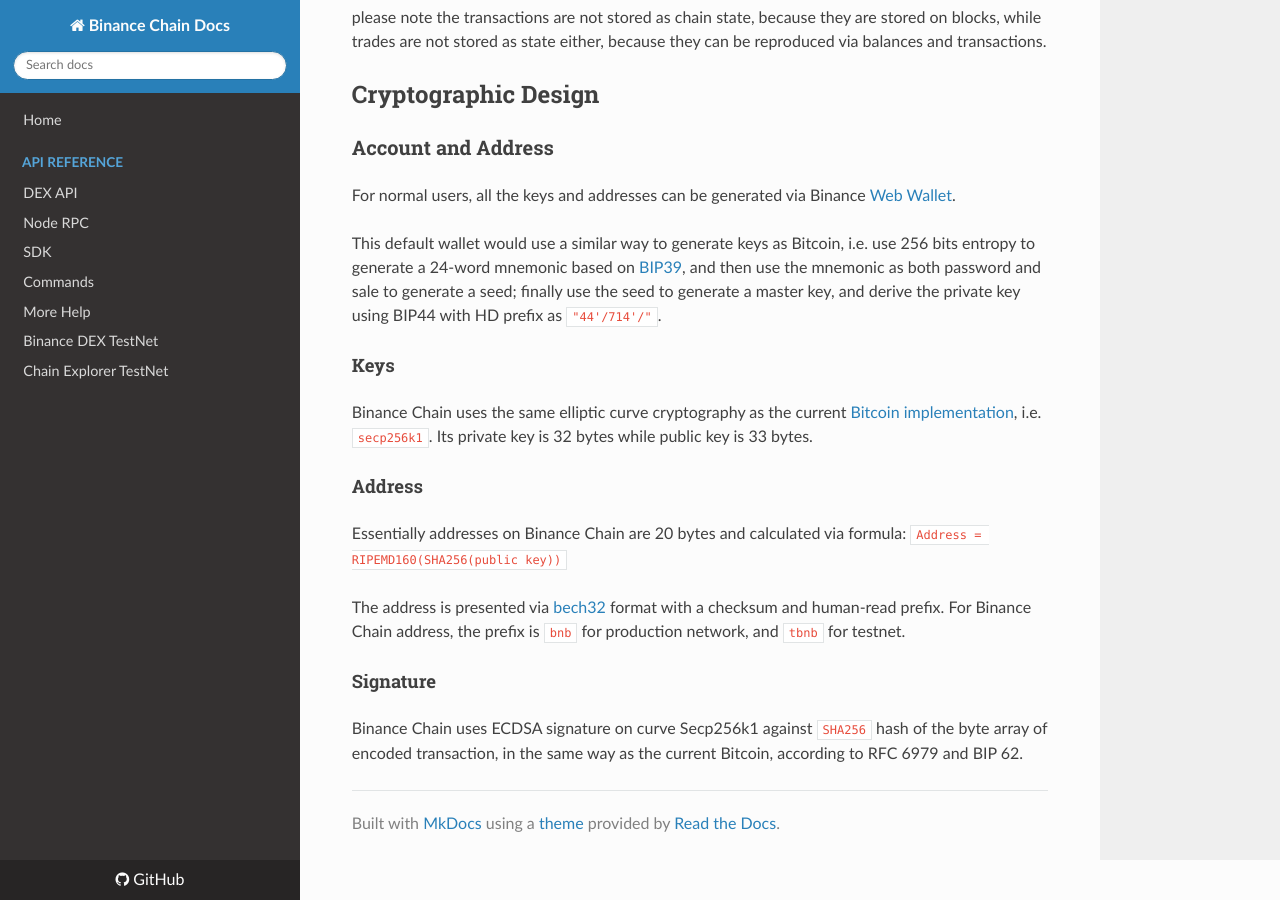
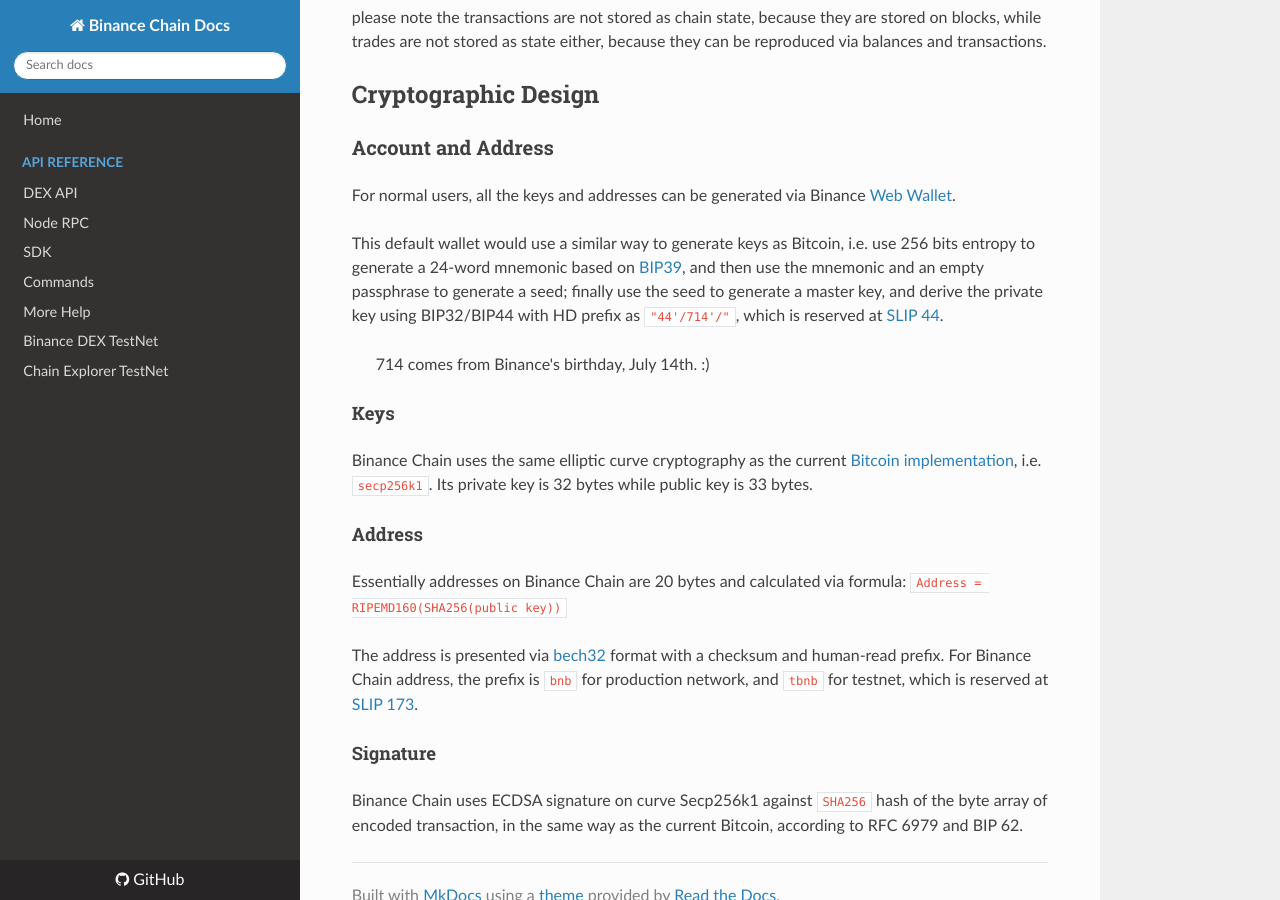
Before and after one commit to yash-sharma1/docs-site, an MkDocs documentation site: the page built from docs/blockchain.md, in a window 1280 px wide and 900 px high, scrolled down 1757 px. Built offline with MkDocs 1.6.1, drawn with Linux system fonts in a browser that asks for light colours; nearby versions of some CDN libraries.

Commit message:
fixed some typo.

```diff
--- a/docs/blockchain.md
+++ b/docs/blockchain.md
@@ -84,7 +84,9 @@
 ### Account and Address
 For normal users, all the keys and addresses can be generated via Binance [Web Wallet](wallet.binance.org).
 
-This default wallet would use a similar way to generate keys as Bitcoin, i.e. use 256 bits entropy to generate a 24-word mnemonic based on [BIP39](https://github.com/bitcoin/bips/blob/master/bip-0039.mediawiki), and then use the mnemonic as both password and sale to generate a seed; finally use the seed to generate a master key, and derive the private key using BIP44 with HD prefix as `"44'/714'/"`.
+This default wallet would use a similar way to generate keys as Bitcoin, i.e. use 256 bits entropy to generate a 24-word mnemonic based on [BIP39](https://github.com/bitcoin/bips/blob/master/bip-0039.mediawiki), and then use the mnemonic and an empty passphrase to generate a seed; finally use the seed to generate a master key, and derive the private key using BIP32/BIP44 with HD prefix as `"44'/714'/"`, which is reserved at [SLIP 44](https://github.com/satoshilabs/slips/blob/master/slip-0044.md).
+
+>714 comes from Binance's birthday, July 14th. :)
 
 #### Keys
 Binance Chain uses the same elliptic curve cryptography as the current [Bitcoin implementation](https://github.com/btcsuite/btcd/tree/master/btcec), i.e. `secp256k1`. Its private key is 32 bytes while public key is 33 bytes.
@@ -93,7 +95,7 @@
 
 Essentially addresses on Binance Chain are 20 bytes and calculated via formula: `Address = RIPEMD160(SHA256(public key))`
 
-The address is presented via [bech32](https://github.com/bitcoin/bips/blob/master/bip-0173.mediawiki) format with a checksum and human-read prefix. For Binance Chain address, the prefix is `bnb` for production network, and `tbnb` for testnet.
+The address is presented via [bech32](https://github.com/bitcoin/bips/blob/master/bip-0173.mediawiki) format with a checksum and human-read prefix. For Binance Chain address, the prefix is `bnb` for production network, and `tbnb` for testnet, which is reserved at [SLIP 173](https://github.com/satoshilabs/slips/blob/master/slip-0173.md).
 
 #### Signature
 
```
